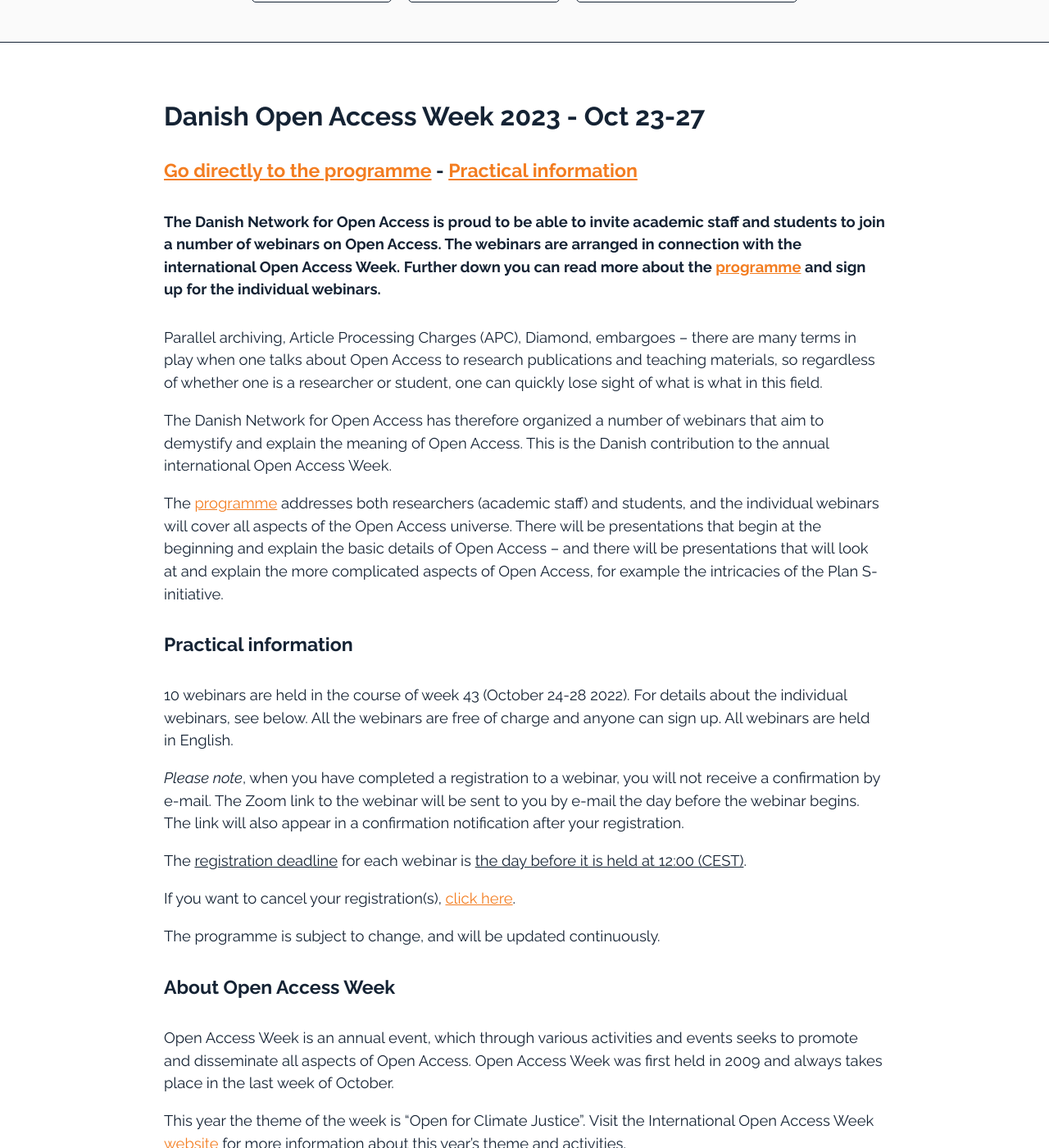
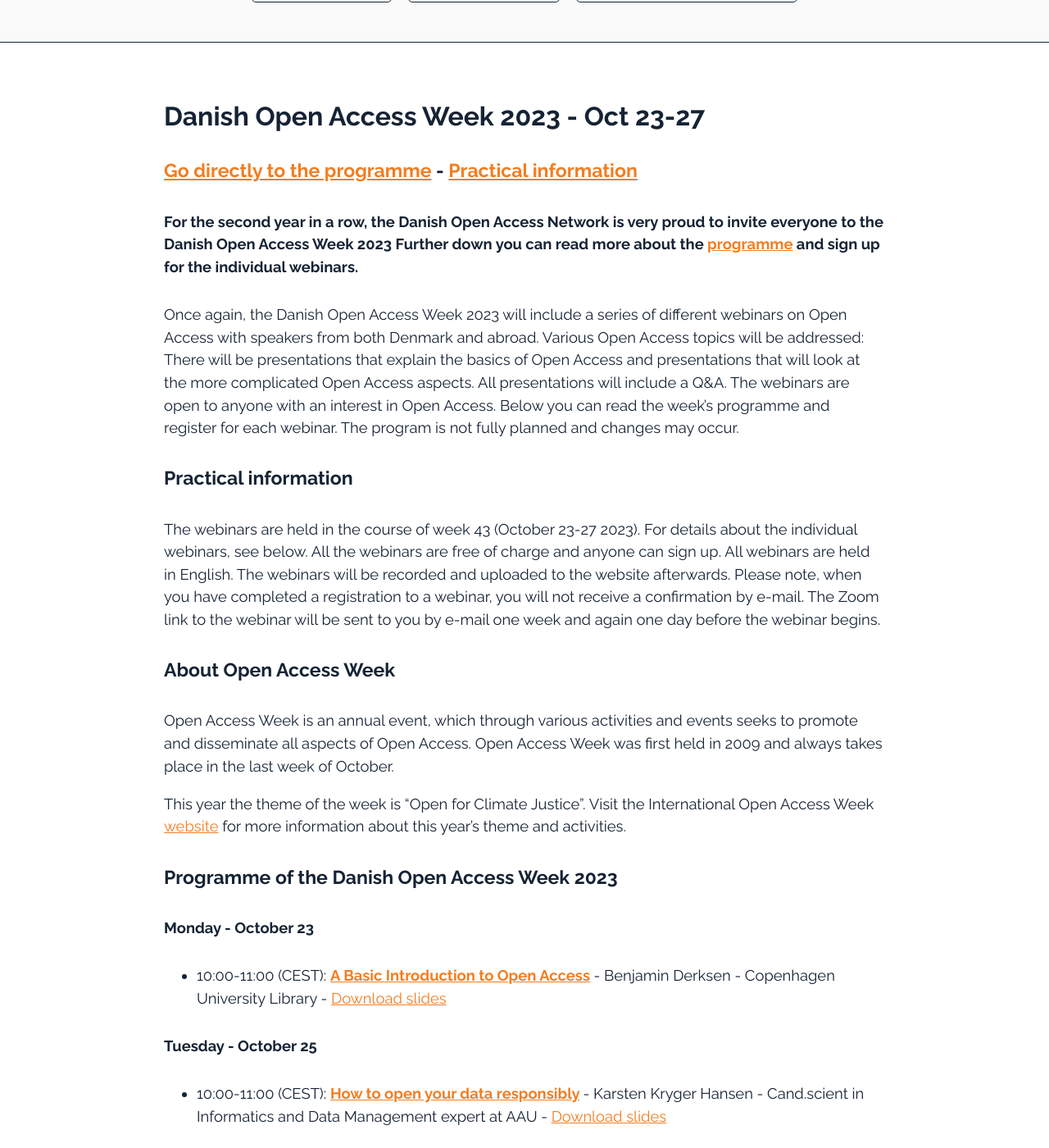
Before and after one commit to openaccess-dk/openaccess-dk.github.io, a Jekyll site: the page built from oaw23.md, in a window 1280 px wide and 1400 px high, scrolled down 231 px. Shown: the whole window at 82% size. Built offline with Jekyll 4.4.1, drawn with Linux system fonts in a browser that asks for light colours; some of the changed text lies outside the part shown.

Commit message:
Update oaw23.md

```diff
--- a/oaw23.md
+++ b/oaw23.md
@@ -8,24 +8,15 @@ layout: default
 
 #### [Go directly to the programme](#programme-of-the-danish-open-access-week-2023) - [Practical information](#practical-information)
 
-##### The Danish Network for Open Access is proud to be able to invite academic staff and students to join a number of webinars on Open Access. The webinars are arranged in connection with the international Open Access Week. Further down you can read more about the [programme](#programme-of-the-danish-open-access-week-2022) and sign up for the individual webinars.
+##### For the second year in a row, the Danish Open Access Network is very proud to invite everyone to the Danish Open Access Week 2023 Further down you can read more about the [programme](#programme-of-the-danish-open-access-week-2023) and sign up for the individual webinars.
 
-Parallel archiving, Article Processing Charges (APC), Diamond, embargoes – there are many terms in play when one talks about Open Access to research publications and teaching materials, so regardless of whether one is a researcher or student, one can quickly lose sight of what is what in this field.
-
-The Danish Network for Open Access has therefore organized a number of webinars that aim to demystify and explain the meaning of Open Access. This is the Danish contribution to the annual international Open Access Week.
-
-The [programme](#programme-of-the-danish-open-access-week-2022) addresses both researchers (academic staff) and students, and the individual webinars will cover all aspects of the Open Access universe. There will be presentations that begin at the beginning and explain the basic details of Open Access – and there will be presentations that will look at and explain the more complicated aspects of Open Access, for example the intricacies of the Plan S-initiative.
+Once again, the Danish Open Access Week 2023 will include a series of different webinars on Open Access with speakers from both Denmark and abroad. Various Open Access topics will be addressed: There will be presentations that explain the basics of Open Access and presentations that will look at the more complicated Open Access aspects. All presentations will include a Q&A.
+The webinars are open to anyone with an interest in Open Access. Below you can read the week’s programme and register for each webinar.
+The program is not fully planned and changes may occur.
 
 #### Practical information
-10 webinars are held in the course of week 43 (October 24-28 2022). For details about the individual webinars, see below. All the webinars are free of charge and anyone can sign up. All webinars are held in English.
-
-_Please note_, when you have completed a registration to a webinar, you will not receive a confirmation by e-mail. The Zoom link to the webinar will be sent to you by e-mail the day before the webinar begins. The link will also appear in a confirmation notification after your registration.
-
-The <u>registration deadline</u> for each webinar is <u>the day before it is held at 12:00 (CEST)</u>.
-
-If you want to cancel your registration(s), [click here](https://ku-dk.libwizard.com/f/oa_week_cancellation).
-
-The programme is subject to change, and will be updated continuously.
+The webinars are held in the course of week 43 (October 23-27 2023). For details about the individual webinars, see below. All the webinars are free of charge and anyone can sign up. All webinars are held in English. The webinars will be recorded and uploaded to the website afterwards.
+Please note, when you have completed a registration to a webinar, you will not receive a confirmation by e-mail. The Zoom link to the webinar will be sent to you by e-mail one week and again one day before the webinar begins.
 
 #### About Open Access Week
 Open Access Week is an annual event, which through various activities and events seeks to promote and disseminate all aspects of Open Access. Open Access Week was first held in 2009 and always takes place in the last week of October.
@@ -34,10 +25,8 @@ This year the theme of the week is “Open for Climate Justice”. Visit the Int
 
 #### Programme of the Danish Open Access Week 2023
 
-##### Monday - October 24
-- 10:00-11:00 (CEST): <b>[A Basic Introduction to Open Access](https://openaccess.dk/oaw2022/monday01) </b> - Benjamin Derksen - Research Support, Copenhagen University Library - <a href="https://kub.kb.dk/ld.php?content_id=34449224" target="_blank"> Download slides </a>
-
-- 13:00-14:00(CEST): <b>[Plan S and cOAlition S: policies and tools for full and immediate Open Access](https://openaccess.dk/oaw2022/monday02) </b> - Johan Rooryck - Executive Director of cOAlition S - <a href="https://sid.erda.dk/share_redirect/d8fnqkfA1L" target="_blank"> Download slides </a>
+##### Monday - October 23
+- 10:00-11:00 (CEST): <b>[A Basic Introduction to Open Access](https://openaccess.dk/oaw2022/monday01) </b> - Benjamin Derksen - Copenhagen University Library - <a href="https://kub.kb.dk/ld.php?content_id=34449224" target="_blank"> Download slides </a>
 
 ##### Tuesday - October 25
 - 10:00-11:00 (CEST): <b>[How to open your data responsibly](https://openaccess.dk/oaw2022/thuesday01) </b> - Karsten Kryger Hansen - Cand.scient in Informatics and Data Management expert at AAU - <a href="https://sid.erda.dk/share_redirect/AZA2CYe385" target="_blank"> Download slides </a>
```
